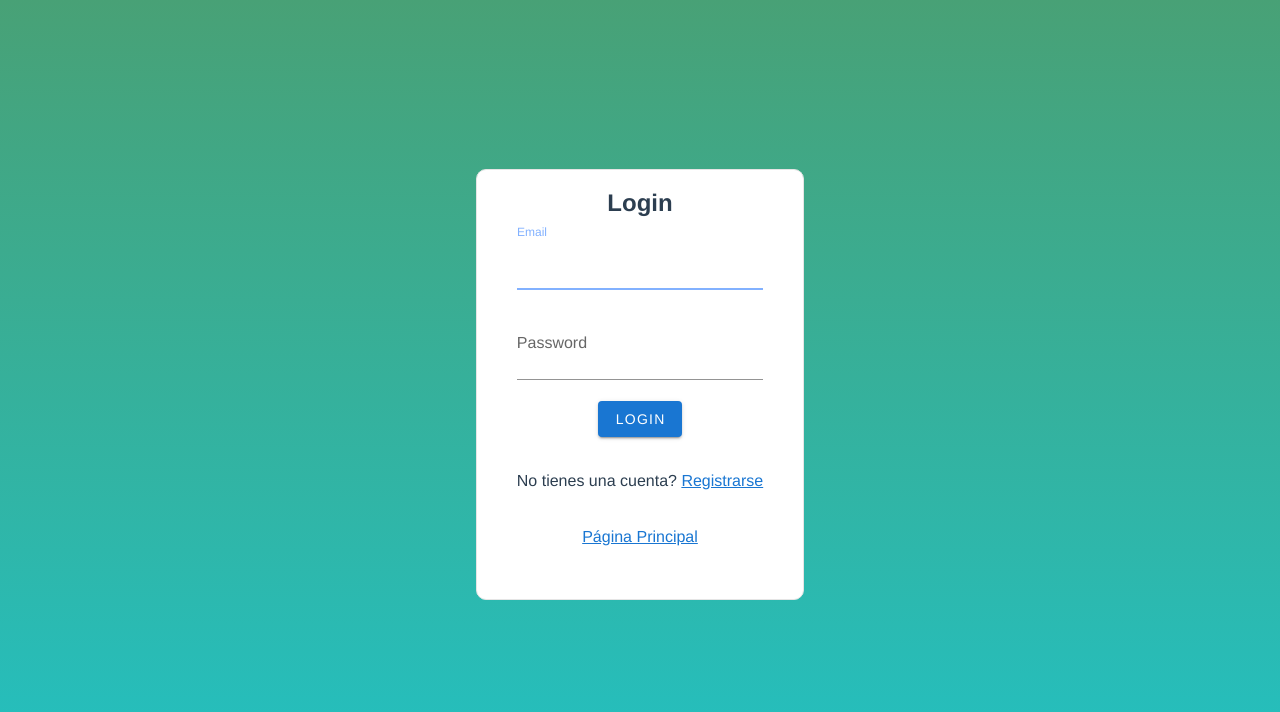
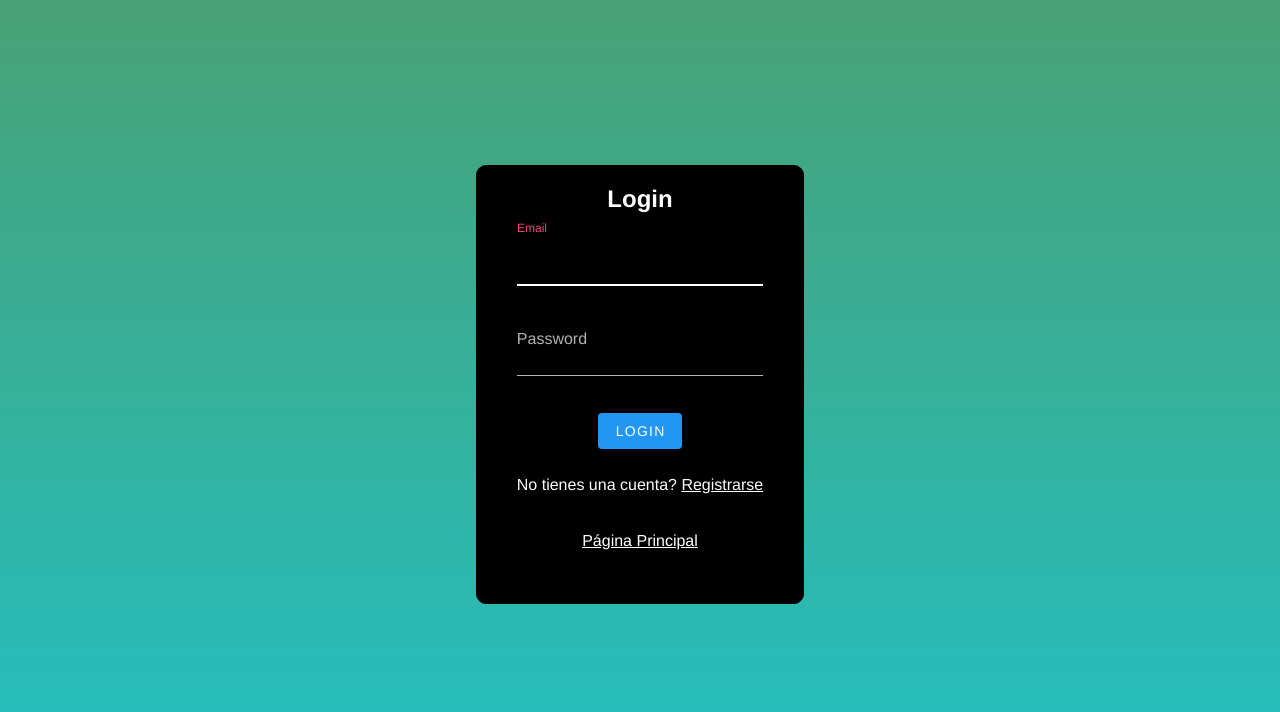
Before and after one commit to jgromerou/proyecto-final-romerouro, a Vue app: page / in a window 1280 px wide. Both pictures are taken after a click on the button "LOGIN". Shown: the top 712 px of the page. Built offline with nearby package versions, Linux system fonts and the light colour scheme; no server answers.

Commit message:
Cambiar tema de vuetify a dark

```diff
--- a/src/components/Footer.vue
+++ b/src/components/Footer.vue
@@ -1,5 +1,5 @@
 <template>
-  <v-card height="150">
+  <v-card height="50">
     <v-footer absolute class="font-weight-medium" color="black">
       <v-col class="text-center" cols="12" style="color: white">
         {{ new Date().getFullYear() }} —
--- a/src/plugins/vuetify.js
+++ b/src/plugins/vuetify.js
@@ -4,4 +4,7 @@ import Vuetify from 'vuetify/lib/framework';
 Vue.use(Vuetify);
 
 export default new Vuetify({
+  theme: {
+    dark: true,
+  },
 });
--- a/src/views/Home.vue
+++ b/src/views/Home.vue
@@ -1,7 +1,6 @@
 <template>
   <v-container>
     <Navbar></Navbar>
-    <!-- <NavbarLogout v-else></NavbarLogout> -->
     <div class="banner row mt-8">
       <div class="col banner-text">
         <h1 class="font-light-black display-1">IR A NUESTRO PRODUCTOS</h1>
@@ -42,7 +41,7 @@
         ></Card>
       </div>
 
-      <div class="container banner" v-if="!isLogin">
+      <div class="container banner mt-4" v-if="!isLogin">
         <div class="row giveaway-banner">
           <div class="banner-text" style="padding-left: 0px; color: white">
             <h1 class="font-weight-black display-1">REGISTRARSE ES FACIL!</h1>
@@ -71,7 +70,6 @@
 
 <script>
 import Navbar from '../components/Navbar';
-//import NavbarLogout from '../components/NavbarLogout';
 import Card from '../components/productCard';
 import Footer from '../components/Footer';
 import { mapState } from 'vuex';
@@ -81,7 +79,6 @@ export default {
     Navbar,
     Card,
     Footer,
-    //NavbarLogout,
   },
   data() {
     return {
@@ -203,7 +200,7 @@ img.center {
   );
   margin: 0%;
   border-radius: 1rem;
-  height: 20rem;
+  height: 28rem;
   -webkit-box-shadow: 0px 5px 34px -3px rgba(112, 112, 112, 0.7) !important;
   -moz-box-shadow: 0px 5px 34px -3px rgba(112, 112, 112, 0.7) !important;
   box-shadow: 0px 5px 34px -3px rgba(112, 112, 112, 0.7) !important;
@@ -242,4 +239,7 @@ img.center {
   font-size: 1.2em;
   font-style: italic;
 }
+h1 {
+  color: white !important;
+}
 </style>
--- a/src/views/Login.vue
+++ b/src/views/Login.vue
@@ -23,9 +23,9 @@
         >
         </v-text-field>
 
-        <v-btn class="btn lg primary block" @click="login()">Login</v-btn>
+        <v-btn class="btn lg primary block mt-4" @click="login()">Login</v-btn>
         <v-spacer></v-spacer>
-        <div class="mt-8">
+        <div class="mt-6">
           No tienes una cuenta?
           <a href="" @click.prevent="toRegister">Registrarse</a>
         </div>
@@ -141,9 +141,9 @@ export default {
 .form-signin {
   max-width: 1000px;
   margin: 0 auto;
-  background-color: #fff;
+  background-color: #000;
   padding: 15px 40px 50px;
-  border: 1px solid #e5e5e5;
+  border: 1px solid #000;
   border-radius: 10px;
 }
 .form-signin input[type='text'],
@@ -153,4 +153,17 @@ export default {
 .form-signin .form-control {
   padding: 10px;
 }
+a {
+  color: #fff !important;
+}
+div {
+  color: #fff !important;
+}
+h2 {
+  color: #fff !important;
+}
+.custom-placeholer-color input::placeholder {
+  color: red !important;
+  opacity: 1;
+}
 </style>
--- a/src/views/Register.vue
+++ b/src/views/Register.vue
@@ -123,9 +123,9 @@ export default {
 .form-signin {
   max-width: 380px;
   margin: 0 auto;
-  background-color: #fff;
+
   padding: 15px 40px 50px;
-  border: 1px solid #e5e5e5;
+
   border-radius: 10px;
 }
 .form-signin input[type='text'],
```
